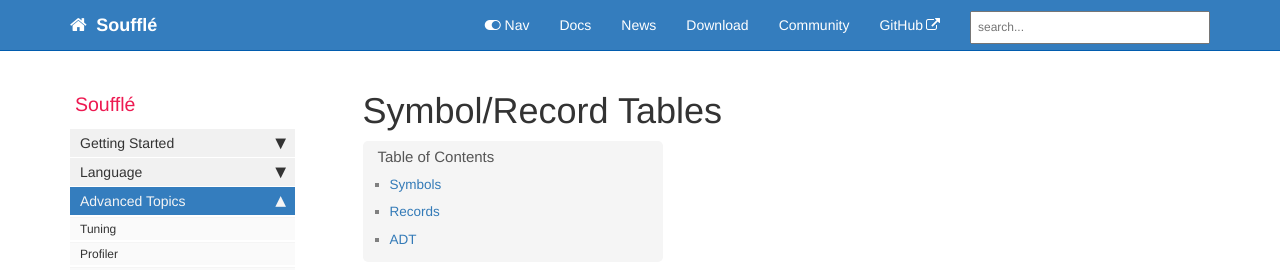
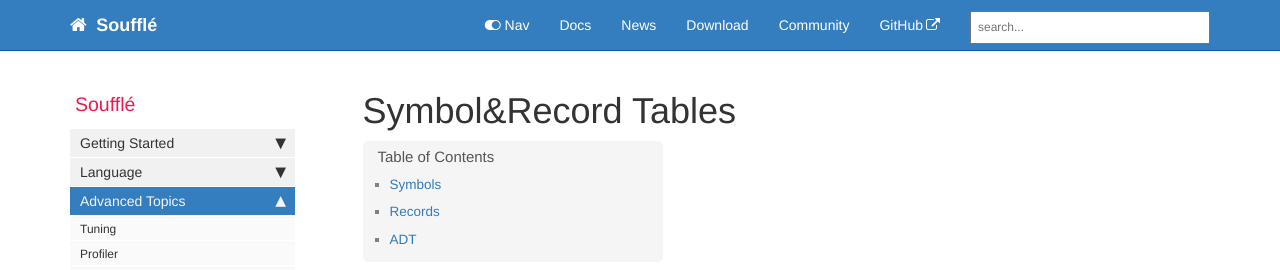
Before and after one commit to souffle-lang/souffle-lang.github.io, a Jekyll site: the page built from pages/docs/implementation.md, in a window 1280 px wide and 900 px high. Shown: the top 270 px of the window. Built offline with Jekyll 4.4.1, drawn with Linux system fonts in a browser that asks for light colours; comment, search, counter and statistics services are not loaded.

```diff
--- a/pages/docs/implementation.md
+++ b/pages/docs/implementation.md
@@ -1,5 +1,5 @@
 ---
-title: Symbol/Record Tables
+title: Symbol&Record Tables
 permalink: /implementation
 sidebar: docs_sidebar
 folder: docs
```
